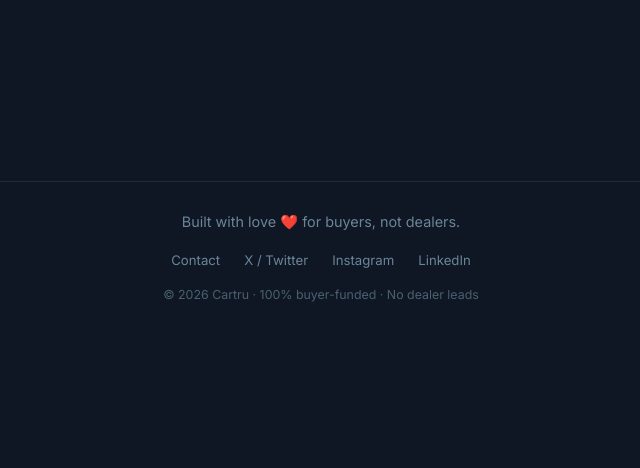
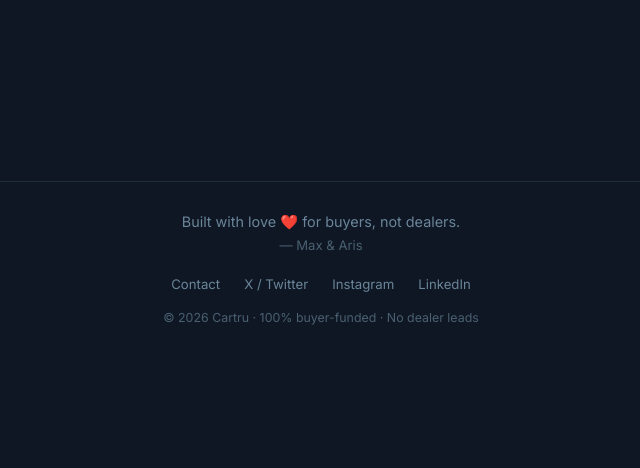
Before and after one commit to arisauraaudit/cartru, a Flask app: page / in a window 1280 px wide. Shown: the part 895-1363 px from the top of the page, without its empty margins (319-959 px from the left). Before the commit the page ends 1197 px from the top, so only its background shows below. Run offline with Flask 3, Linux system fonts and the light colour scheme.

Commit message:
feat: footer signature — Max & Aris

```diff
--- a/templates/index.html
+++ b/templates/index.html
@@ -2165,7 +2165,7 @@ document.addEventListener('DOMContentLoaded', () => {
 
 <footer class="site-footer">
   <div class="page">
-    <div class="footer-love">Built with love <span>❤️</span> for buyers, not dealers.</div>
+    <div class="footer-love">Built with love <span>❤️</span> for buyers, not dealers.<br><span style="font-size:0.82rem;color:#4a6070;">— Max &amp; Aris</span></div>
     <div class="footer-links">
       <a href="mailto:hello@cartru.com" class="footer-link">Contact</a>
       <a href="#" class="footer-link">X / Twitter</a>
```
